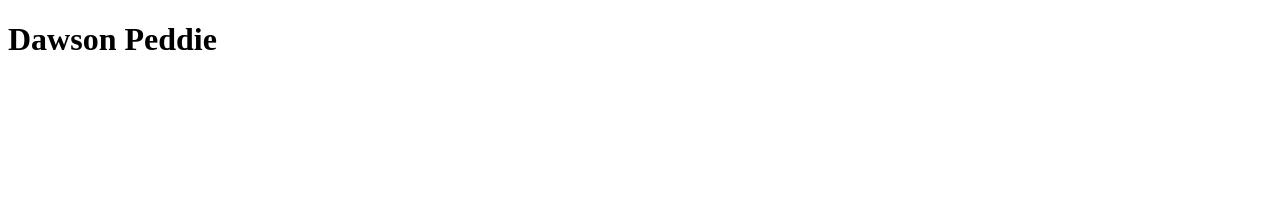
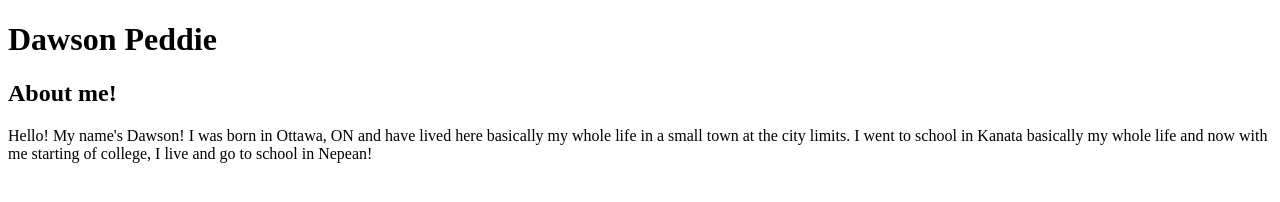
Before and after one commit to pedd0030/html-assignment, a plain HTML site: page index.html in a window 1280 px wide. Drawn offline with Linux system fonts and the light colour scheme.

Commit message:
Started body paragraph

```diff
--- a/index.html
+++ b/index.html
@@ -8,5 +8,9 @@
 </head>
 <body>
     <h1>Dawson Peddie</h1>
+    <article>
+        <h2> About me!</h2>
+            <p> Hello! My name's Dawson! I was born in Ottawa, ON and have lived here basically my whole life in a small town at the city limits. I went to school in Kanata basically my whole life and now with me starting of college, I live and go to school in Nepean!  </p>
+    </article>
 </body>
 </html>
```
